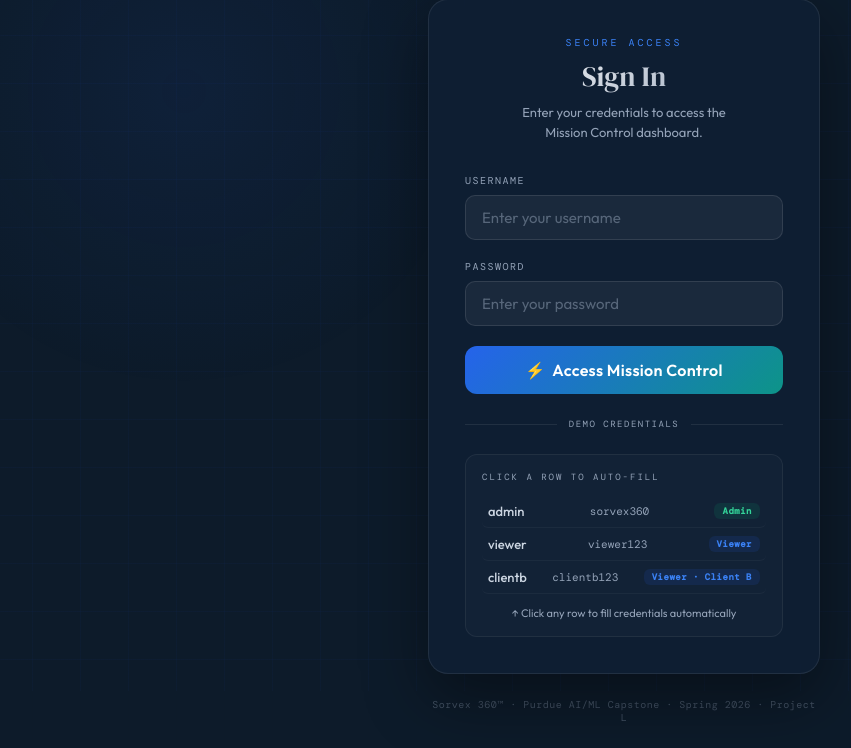
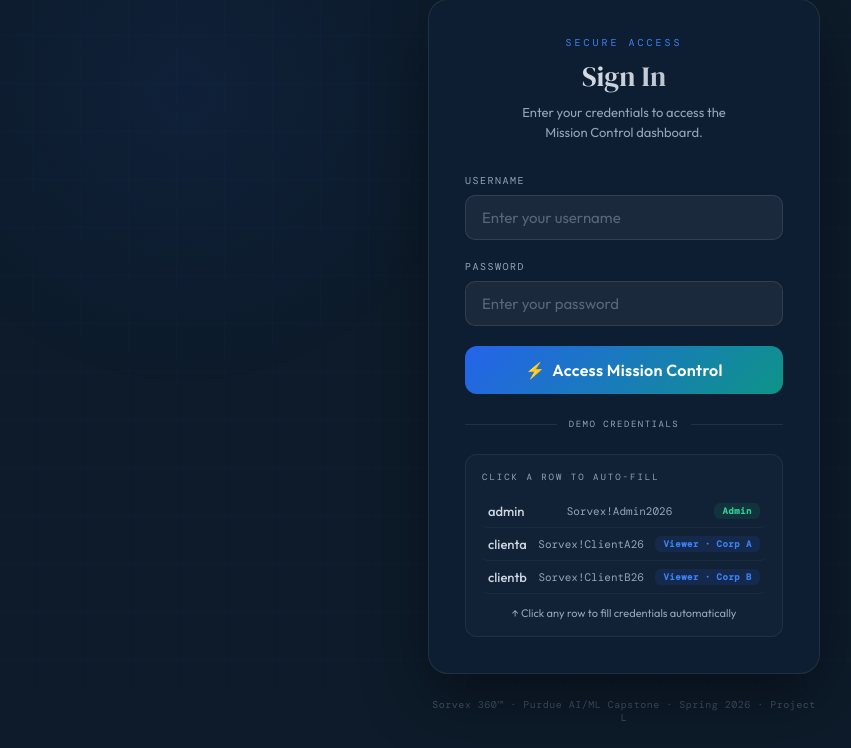
Before and after one commit to erjonb19/AI_capstone, a FastAPI app: page /login in a window 1280 px wide. Shown: the part 109-857 px from the top of the page, without its empty margins (16-867 px from the left). Run offline with FastAPI, Linux system fonts and the light colour scheme.

Commit message:
Add files via upload

```diff
--- a/api/templates/login.html
+++ b/api/templates/login.html
@@ -336,20 +336,20 @@
 
     <div class="demo-creds">
       <div class="demo-title">Click a row to auto-fill</div>
-      <div class="demo-row" onclick="fillCreds('admin','sorvex360')">
+      <div class="demo-row" onclick="fillCreds('admin','Sorvex!Admin2026')">
         <span class="demo-user">admin</span>
-        <span class="demo-pass">sorvex360</span>
+        <span class="demo-pass">Sorvex!Admin2026</span>
         <span class="demo-role admin">Admin</span>
       </div>
-      <div class="demo-row" onclick="fillCreds('viewer','viewer123')">
-        <span class="demo-user">viewer</span>
-        <span class="demo-pass">viewer123</span>
-        <span class="demo-role viewer">Viewer</span>
+      <div class="demo-row" onclick="fillCreds('clienta','Sorvex!ClientA26')">
+        <span class="demo-user">clienta</span>
+        <span class="demo-pass">Sorvex!ClientA26</span>
+        <span class="demo-role viewer">Viewer · Corp A</span>
       </div>
-      <div class="demo-row" onclick="fillCreds('clientb','clientb123')">
+      <div class="demo-row" onclick="fillCreds('clientb','Sorvex!ClientB26')">
         <span class="demo-user">clientb</span>
-        <span class="demo-pass">clientb123</span>
-        <span class="demo-role viewer">Viewer · Client B</span>
+        <span class="demo-pass">Sorvex!ClientB26</span>
+        <span class="demo-role viewer">Viewer · Corp B</span>
       </div>
       <div class="demo-hint">↑ Click any row to fill credentials automatically</div>
     </div>
```
